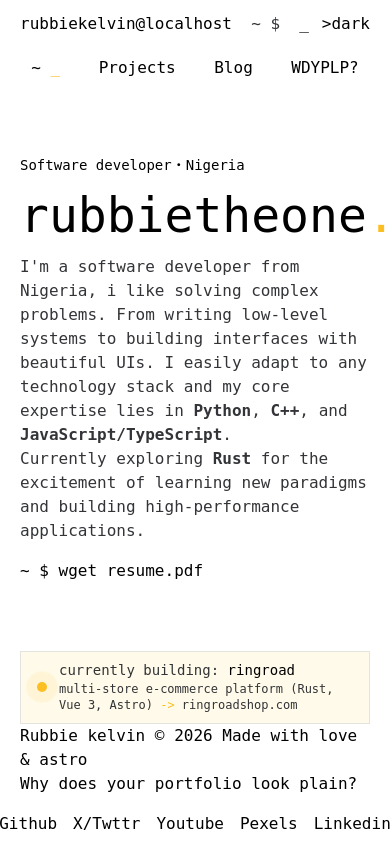
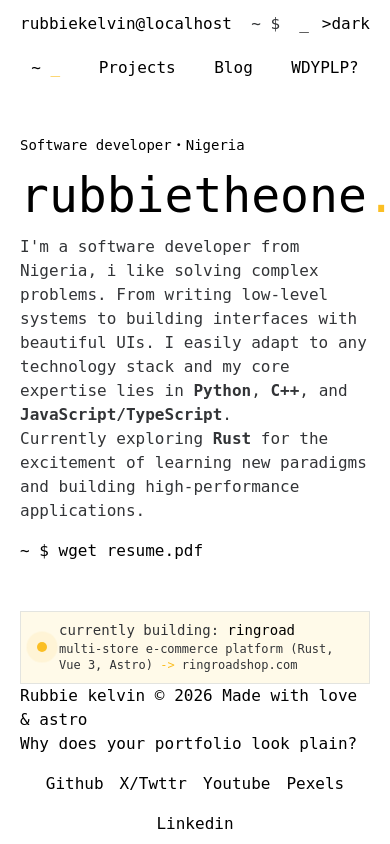
Before and after one commit to rubbieKelvin/rubbie-portfolio, an Astro site: page / in a window 390 px wide. Built offline with nearby package versions, Linux system fonts and the light colour scheme; Astro itself is replaced by a stand-in of ours; no server answers; a web font is replaced by a local one.

Commit message:
chore: mobile checks

```diff
--- a/src/components/AppHeader.astro
+++ b/src/components/AppHeader.astro
@@ -8,7 +8,7 @@ interface Props {
 const { className } = Astro.props as Props;
 ---
 
-<div class:list={[className, "h-12 flex items-center justify-between"]}>
+<div class:list={[className, "h-12 flex items-center justify-between max-[359px]:text-xs max-[359px]:px-3"]}>
   <div>
     <a href="/">rubbiekelvin@localhost</a>
     <span style="color: var(--color-text-muted)">&nbsp;~ $</span>
--- a/src/layouts/Layout.astro
+++ b/src/layouts/Layout.astro
@@ -179,11 +179,11 @@ const navigationLinks = [
       </div>
       <!-- Contact Links -->
       <div
-        class="lg:flex-[20%] flex lg:flex-col gap-4 items-center justify-center lg:sticky top-0 px-5 py-2 lg:p-0"
+        class="lg:flex-[20%] flex flex-wrap lg:flex-col gap-4 items-center justify-center lg:sticky top-0 px-5 py-2 lg:p-0"
       >
         {
           contactLinks.map((link) => (
-            <div class="w-1/2">
+            <div class="lg:w-1/2">
               <a class="cursor-underline-effect" href={link.url}>
                 <span>{link.title}</span>
               </a>
--- a/src/pages/index.astro
+++ b/src/pages/index.astro
@@ -9,7 +9,7 @@ import introData from "@/data/intro.json";
     <div class="flex flex-col justify-center h-full px-5 lg:px-0">
         <div class="flex flex-col gap-4 flex-grow justify-center">
             <h2 class="text-sm">{introData.subtitle}</h2>
-            <h1 class="text-5xl md:text-7xl">
+            <h1 class="text-5xl md:text-7xl max-[359px]:text-4xl">
                 <span>{introData.title}</span><span class="text-accent"
                     >.</span
                 >
```
